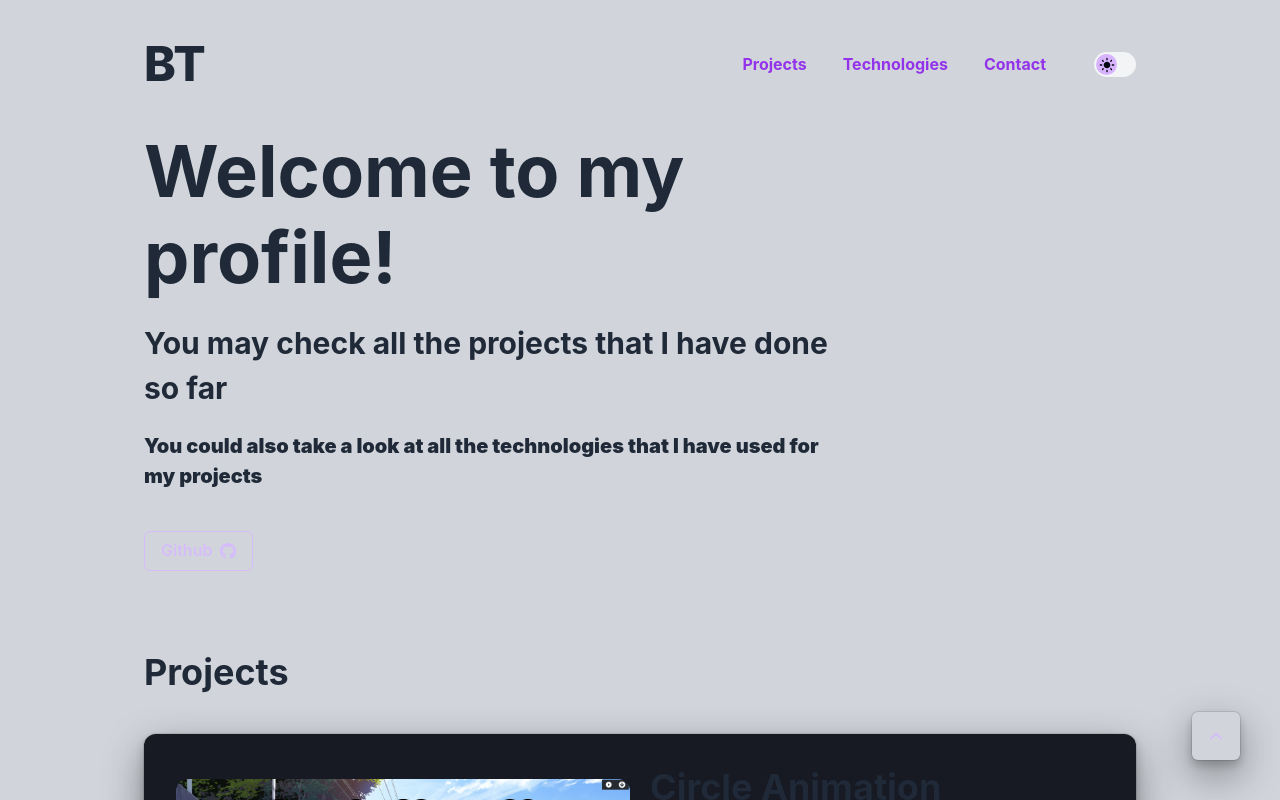
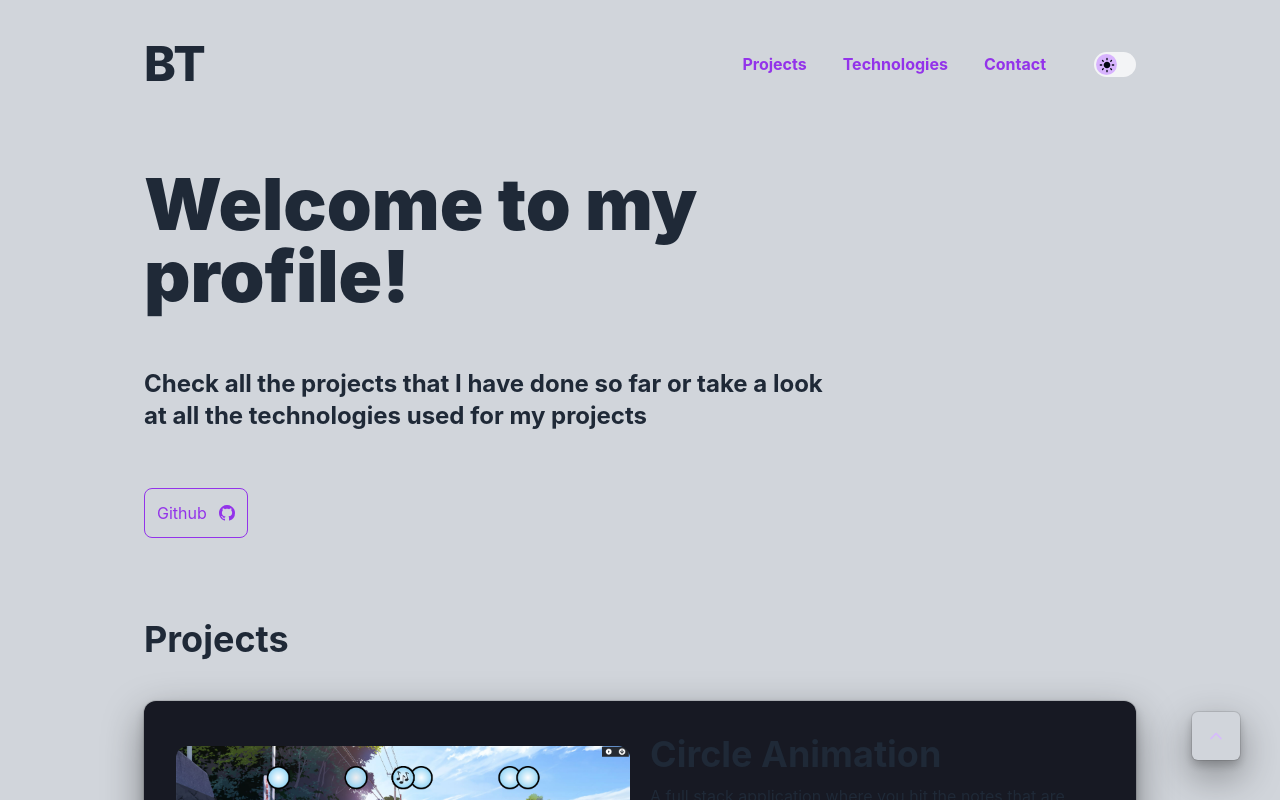
Before and after one commit to pomubry/pomubry.github.io, a Next.js app: page / in a window 1280 px wide. Shown: the top 800 px of the page. Built offline with nearby package versions, Linux system fonts and the light colour scheme.

Commit message:
remove chakra-ui components in the header section

```diff
--- a/components/GHButton.tsx
+++ b/components/GHButton.tsx
@@ -1,17 +1,15 @@
-import { Button, Icon } from "@chakra-ui/react";
 import { BsGithub } from "react-icons/bs";
 
 const GHButton = () => {
   return (
-    <Button
-      as="a"
+    <a
       href="https://github.com/pomubry"
       target="_blank"
       rel="noopener"
-      rightIcon={<Icon as={BsGithub} />}
+      className="flex max-w-min items-center gap-3 rounded-lg border border-purple-600 p-3 text-purple-600 duration-300 hover:bg-purple-300/50 dark:border-purple-300 dark:text-purple-300 hover:dark:bg-purple-300/20"
     >
-      Github
-    </Button>
+      Github <BsGithub />
+    </a>
   );
 };
 export default GHButton;
--- a/components/Header.tsx
+++ b/components/Header.tsx
@@ -1,19 +1,19 @@
-import { Box, Heading, Text } from "@chakra-ui/react";
 import GHButton from "./GHButton";
 
 const Header = () => {
   return (
-    <Box mt={[10]} maxW={{ sm: "80%", md: "70%" }}>
-      <Heading fontSize={["5xl", "6xl", "7xl"]}>Welcome to my profile!</Heading>
-      <Text fontSize={["xl", "2xl", "3xl"]} fontWeight="bold" my={[5]}>
-        You may check all the projects that I have done so far
-      </Text>
-      <Text fontSize={["md", "lg", "xl"]} fontWeight={900} mb={10}>
-        You could also take a look at all the technologies that I have used for
-        my projects
-      </Text>
+    <section className="my-20 max-w-[80%] sm:max-w-[70%]">
+      <h1 className="text-5xl font-black sm:text-6xl md:text-7xl">
+        Welcome to my profile!
+      </h1>
+      <div className="my-14 grid gap-3 text-base font-bold sm:text-xl md:text-2xl">
+        <p>
+          Check all the projects that I have done so far or take a look at all
+          the technologies used for my projects
+        </p>
+      </div>
       <GHButton />
-    </Box>
+    </section>
   );
 };
 
```
